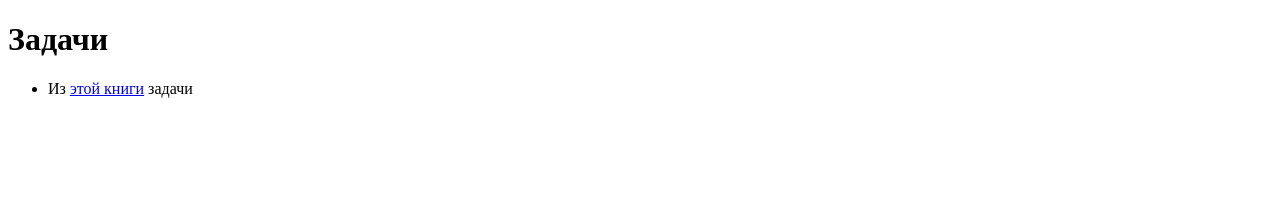
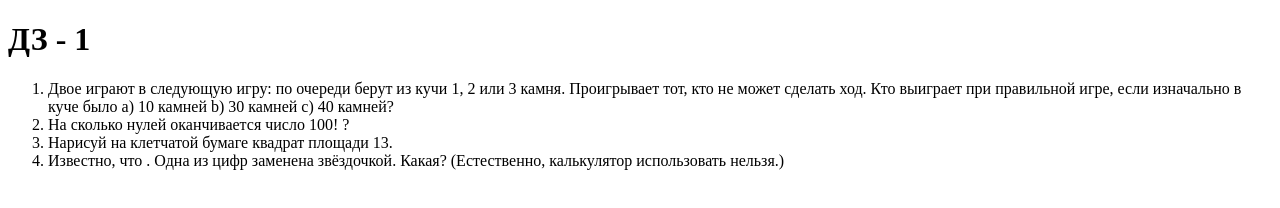
Before and after one commit to kkoommbb/philippe, a plain HTML site: page index.html in a window 1280 px wide. Drawn offline with nearby package versions, Linux system fonts and the light colour scheme.

Commit message:
Add exersizes

```diff
--- a/index.html
+++ b/index.html
@@ -7,9 +7,12 @@
     <script type="text/javascript">https://cdnjs.cloudflare.com/ajax/libs/KaTeX/0.5.1/katex.min.js</script>
   </head>
   <body>
-    <h1>Задачи</h1>
-<ul>
-<li>Из <a href="http://ilib.mccme.ru/pdf/kukin.pdf">этой книги</a> задачи </li>
-</ul>
+    <h1>ДЗ - 1</h1>
+<ol>
+<li>Двое играют в следующую игру: по очереди берут из кучи 1, 2 или 3 камня. Проигрывает тот, кто не может сделать ход. Кто выиграет при правильной игре, если изначально в куче было a) 10 камней b) 30 камней c) 40 камней?</li>
+<li>На сколько нулей оканчивается число 100! ?</li>
+<li>Нарисуй на клетчатой бумаге квадрат площади 13.</li>
+<li>Известно, что <span class="equation"><span id="0022539635"></span><script>katex.render("3^100 = 136891479058588375991326027382088315966463695625337436471480190078368997177499076593800206155688941388250484440597994042813512732765695774*66001", document.getElementById("0022539635"));</script></span>. Одна из цифр заменена звёздочкой. Какая? (Естественно, калькулятор использовать нельзя.)</li>
+</ol>
   </body>
 </html>
```
Also changed, not shown: 1 other file.
